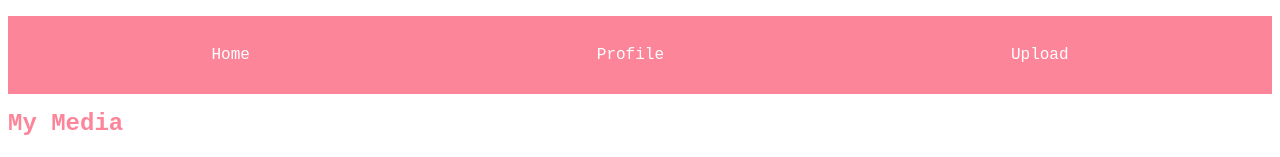
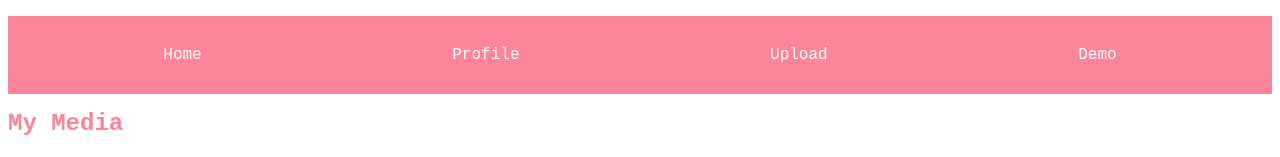
Before and after one commit to UnnaHaitto/React, a React (Vite) app: page / in a window 1280 px wide. Shown: the top 157 px of the page. Built offline with nearby package versions, Linux system fonts and the light colour scheme; no server answers.

Commit message:
feat: add Demo link to navigation in Layout component

```diff
--- a/src/components/Layout.jsx
+++ b/src/components/Layout.jsx
@@ -16,6 +16,9 @@ const Layout = (props) => {
           <li>
             <Link to="/upload">Upload</Link>
           </li>
+          <li>
+            <Link to="/demo">Demo</Link>
+          </li>
         </ul>
       </nav>
       <main>
```
